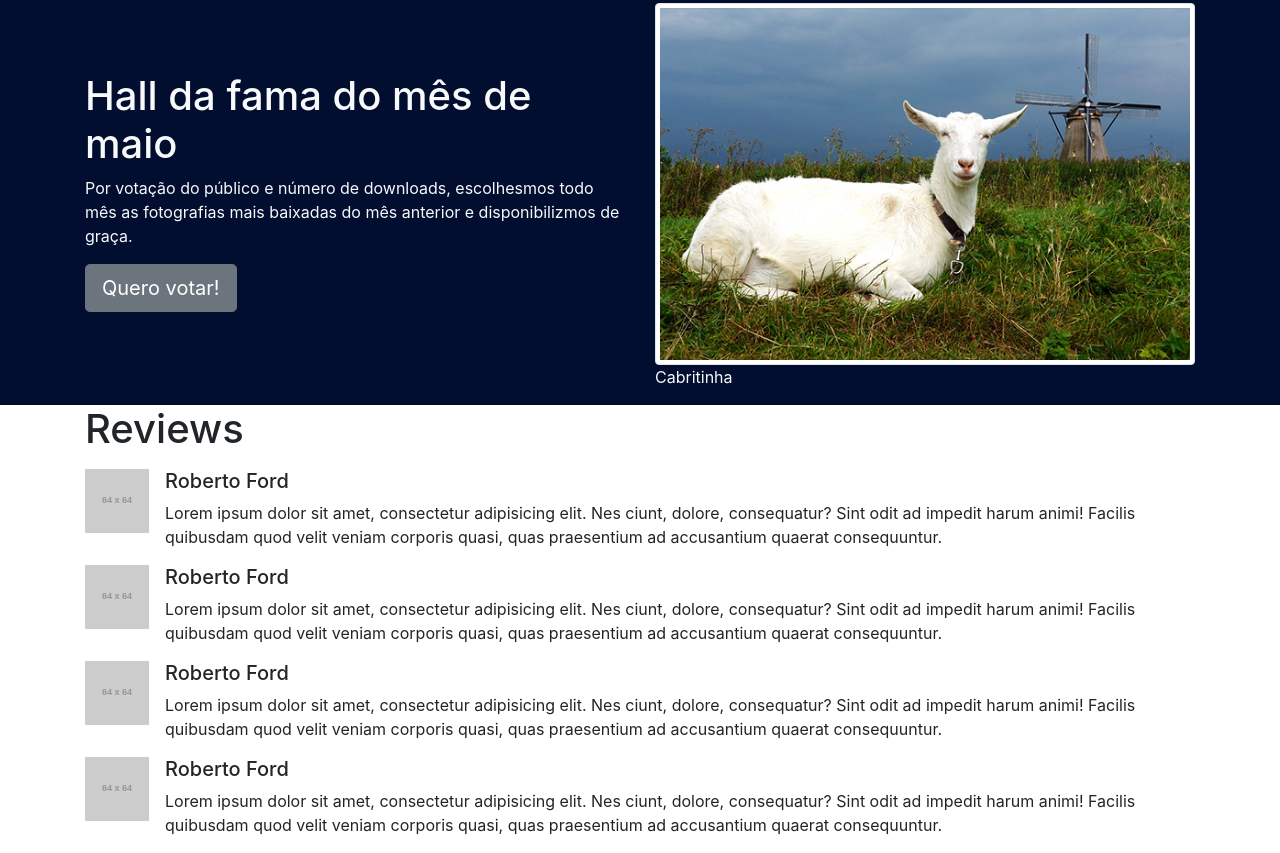
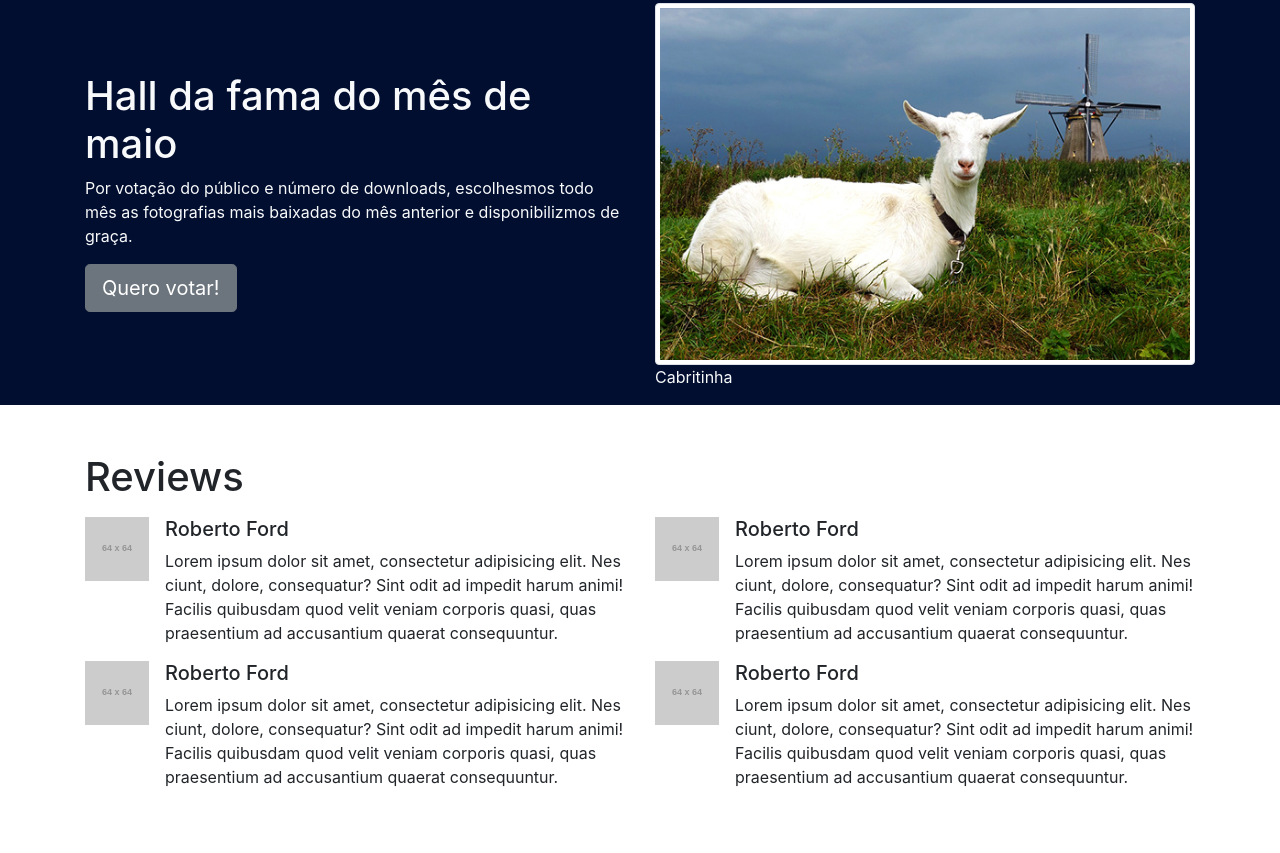
Before and after one commit to SamyrOR/Bootstrap-Study, a website: page index.html in a window 1280 px wide. Shown: the part 940-1793 px from the top of the page. After the commit the page ends 1745 px from the top, so only its background shows below. Drawn offline with Linux system fonts and the light colour scheme; placeholder pictures from the web are drawn by us.

Commit message:
Add: Reviews feature, adjusted "index.html" name

```diff
--- a/idex.html
+++ b/index.html
@@ -36,7 +36,7 @@
         </div> <!-- fim do container-->
     </nav>
     <main>
-        <section class="jumbotron">
+        <section class="jumbotron"> <!--Search-->
             <div class="container">
                 <h1>Momentos perfeitos</h1>
                 <p>As mais belas fotos ao seu alcance</p>
@@ -47,8 +47,8 @@
                     </span>
                 </form>
             </div>
-        </section> <!--Fim da feature de pesquisa-->
-        <section class="container">
+        </section> <!-- End of Search feature-->
+        <section class="container"> <!--Main images-->
         <h2 class="text-center">Imagens bonitas, lindas e perfeitas</h2>
         <p class="text-center">lorem ipsum dolor emet aset</p>
         <div class="row">
@@ -117,8 +117,8 @@
                 </figure>
             </a>
         </div>
-        </section> <!-- Fim da secção de imagens -->
-        <section class="hall bg-dark text-light pt-5">
+        </section> <!-- End of Search feature -->
+        <section class="hall bg-dark text-light pt-5"> <!--Hall-->
             <div class="container">
                 <div class="row d-flex align-items-center">
                     <div class="col-lg-6">
@@ -138,12 +138,13 @@
                     </figure>
                 </div>
             </div> <!--Fim do container-->
-        </section> <!--Fim da feature Hall-->
-        <section class="reviews container">
+        </section> <!-- End of Hall feature-->
+        <section class="reviews container pt-5"><!--Reviews-->
             <h1 class="mb-3">Reviews</h1>
-            <div class="media">
+            <div class="row">
+                <div class="media col-md-6">
                     <img class="mr-3" src="https://dummyimage.com/64x64/000000/fff" alt="Roberto Ford">
-                <div>
+                    <div class="media-body">
                         <h2 class="h5">Roberto Ford</h2>
                         <p>
                             Lorem ipsum dolor sit amet, consectetur adipisicing elit.
@@ -153,9 +154,9 @@
                         </p>
                     </div>
                 </div>
-            <div class="media">
+                <div class="media col-md-6">
                     <img class="mr-3" src="https://dummyimage.com/64x64/000000/fff" alt="Roberto Ford">
-                <div>
+                    <div class="media-body">
                         <h2 class="h5">Roberto Ford</h2>
                         <p>
                             Lorem ipsum dolor sit amet, consectetur adipisicing elit.
@@ -165,9 +166,9 @@
                         </p>
                     </div>
                 </div>
-            <div class="media">
+                <div class="media col-md-6">
                     <img class="mr-3" src="https://dummyimage.com/64x64/000000/fff" alt="Roberto Ford">
-                <div>
+                    <div class="media-body">
                         <h2 class="h5">Roberto Ford</h2>
                         <p>
                             Lorem ipsum dolor sit amet, consectetur adipisicing elit.
@@ -177,9 +178,9 @@
                         </p>
                     </div>
                 </div>
-            <div class="media">
+                <div class="media col-md-6">
                     <img class="mr-3" src="https://dummyimage.com/64x64/000000/fff" alt="Roberto Ford">
-                <div>
+                    <div class="media-body">
                         <h2 class="h5">Roberto Ford</h2>
                         <p>
                             Lorem ipsum dolor sit amet, consectetur adipisicing elit.
@@ -189,7 +190,8 @@
                         </p>
                     </div>
                 </div>
-        </section> <!--Fim da featuer de reviews-->
+        </div>
+        </section> <!--End of Reviews feature-->
 
     </main>
     <script type="text/javascript" src="js/jquery.js"></script>
```
Lines whose indentation alone changed are shown as unchanged.
